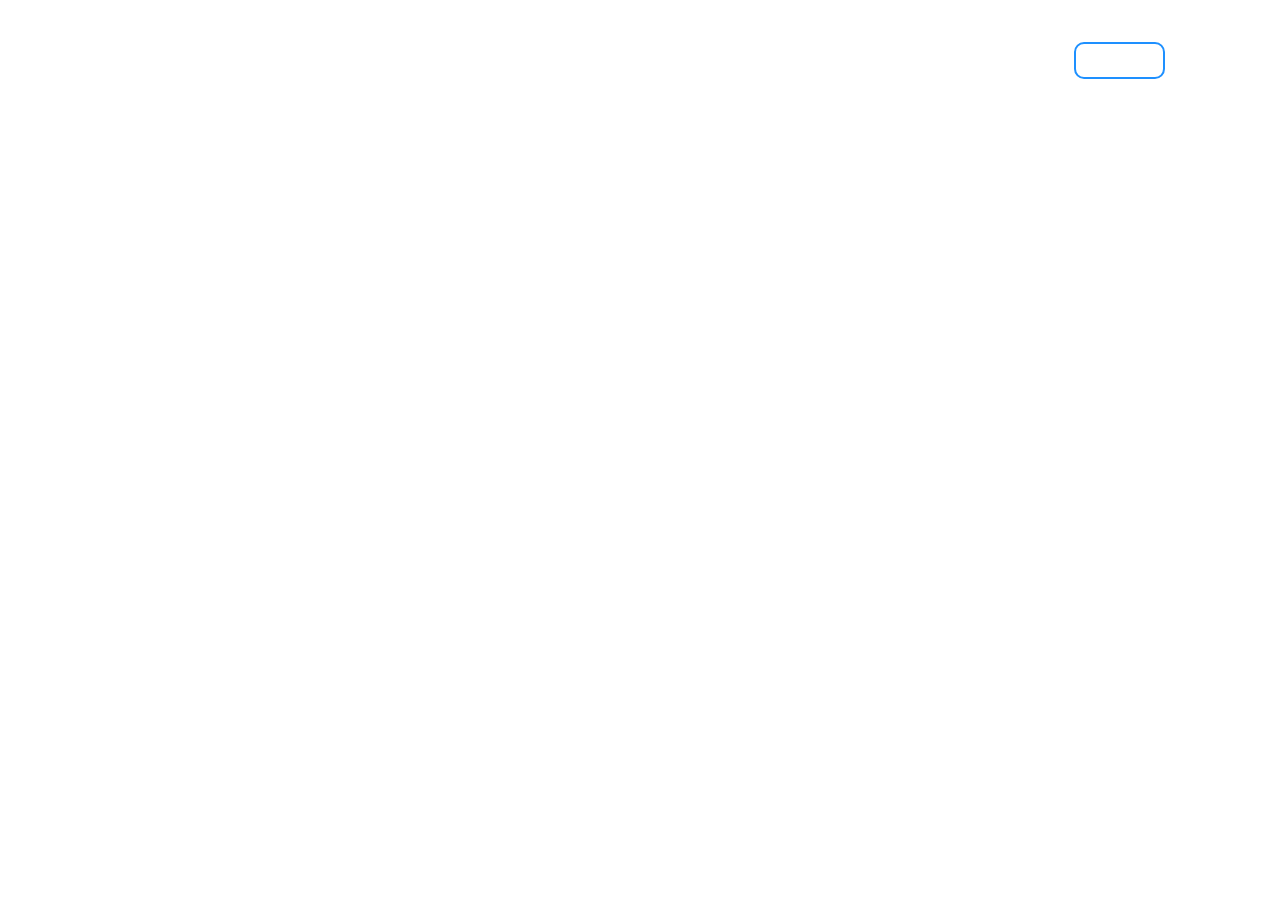
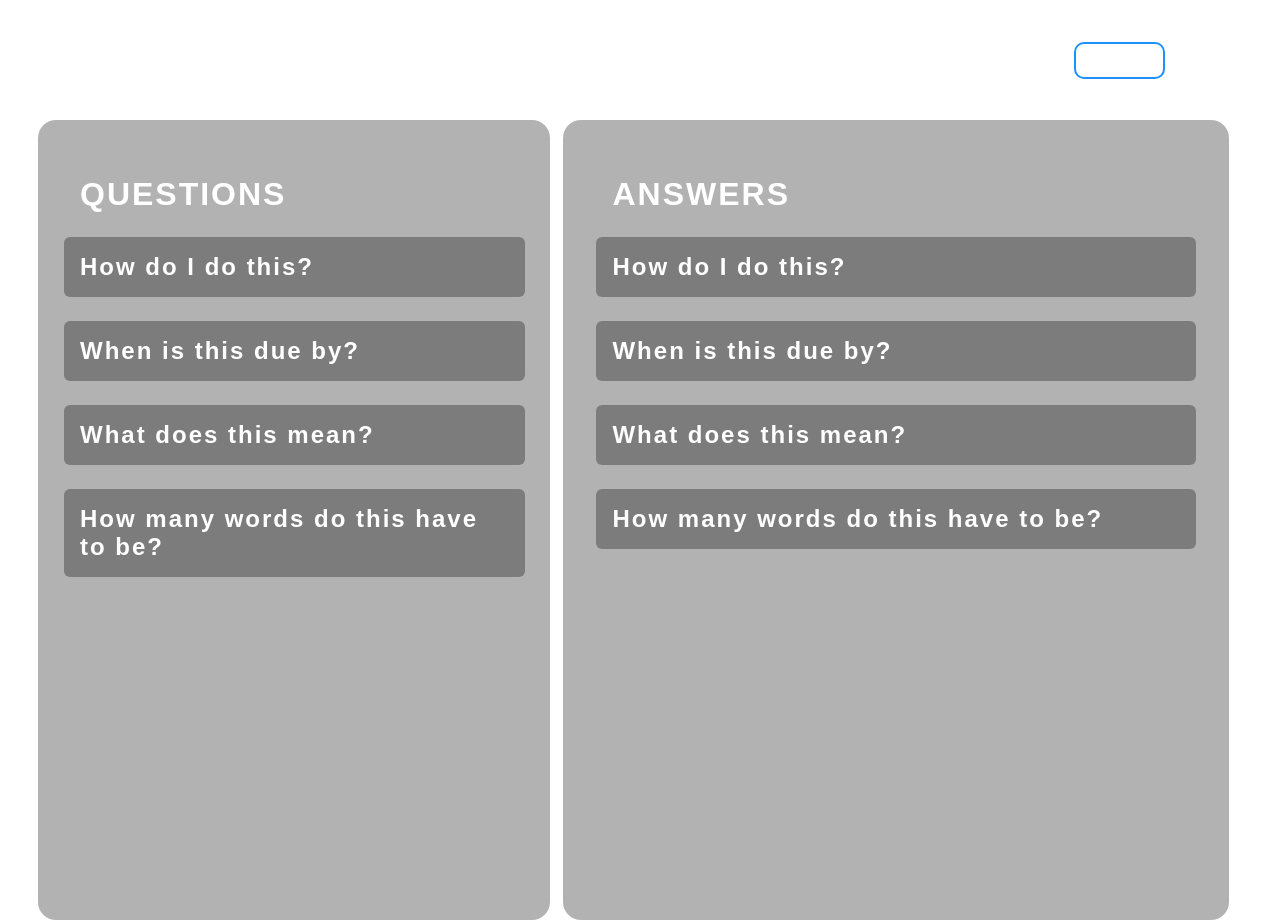
Before and after one commit to Sam2303/SoftEngTeam4C, a website: page src/pages/pages.html in a window 1280 px wide. Before the commit the page ends 800 px from the top, so only its background shows below. Drawn offline with Linux system fonts and the light colour scheme; a web font is replaced by a local one.

Commit message:
Pages update

```diff
--- a/src/pages/pages.html
+++ b/src/pages/pages.html
@@ -24,5 +24,20 @@
             header.classList.toggle("sticky", window.scrollY > 0);
         })
     </script>
+    <div class="question-list">
+        <h1>Questions</h1>
+        <h2 class="questions">How do I do this?</h2>
+        <h2 class="questions">When is this due by?</h2>
+        <h2 class="questions">What does this mean?</h2>
+        <h2 class="questions">How many words do this have to be?</h2>
+    </div>
+    <div class="opened-question">
+        <h1>Answers</h1>
+        <h2 class="answers">How do I do this?</h2>
+        <h2 class="answers">When is this due by?</h2>
+        <h2 class="answers">What does this mean?</h2>
+        <h2 class="answers">How many words do this have to be?</h2>
+    </div>
+
 </body>
 </html>
--- a/src/static/css/main.css
+++ b/src/static/css/main.css
@@ -206,6 +206,8 @@ header.sticky .logo
 
 /* Groups */
 
+.opened-question,
+.question-list,
 .group-modules
 {
     position: relative;
@@ -213,10 +215,13 @@ header.sticky .logo
     background-color: rgba(0,0,0,0.3);
     border-radius: 18px;
     text-align: left;
+    margin: 5vh auto;
+    letter-spacing: 2px;
+}
+.group-modules
+{
+    padding: 3vh;
     width: 75%;
-    margin: 5vh auto;
-    padding: 3vh;
-    letter-spacing: 2px;
 }
 .group-modules h2
 {
@@ -226,3 +231,48 @@ header.sticky .logo
 {
     letter-spacing: 1px;
 }
+
+/* Pages */
+
+.opened-question,
+.question-list
+{
+    position: absolute;
+    margin-left: 3vw;
+    width: 40vw;
+    height: 100vh;
+}
+.opened-question h1,
+.answers,
+.question-list h1,
+.questions
+{
+    position: relative;
+    border-radius: 6px;
+    width: 90%;
+    padding: 2vh;
+    margin: 3vh auto;
+    transition: 0.25s;
+}
+.answers,
+.questions
+{
+    background-color: rgba(0,0,0,0.3);
+}
+.opened-question h1,
+.question-list h1
+{
+    top: 2vh;
+    text-transform: uppercase;
+}
+.answers:hover,
+.questions:hover
+{
+    background-color: #fff;
+    color: #000;
+}
+.opened-question
+{
+    left: 41vw;
+    width: 52vw;
+}
```
